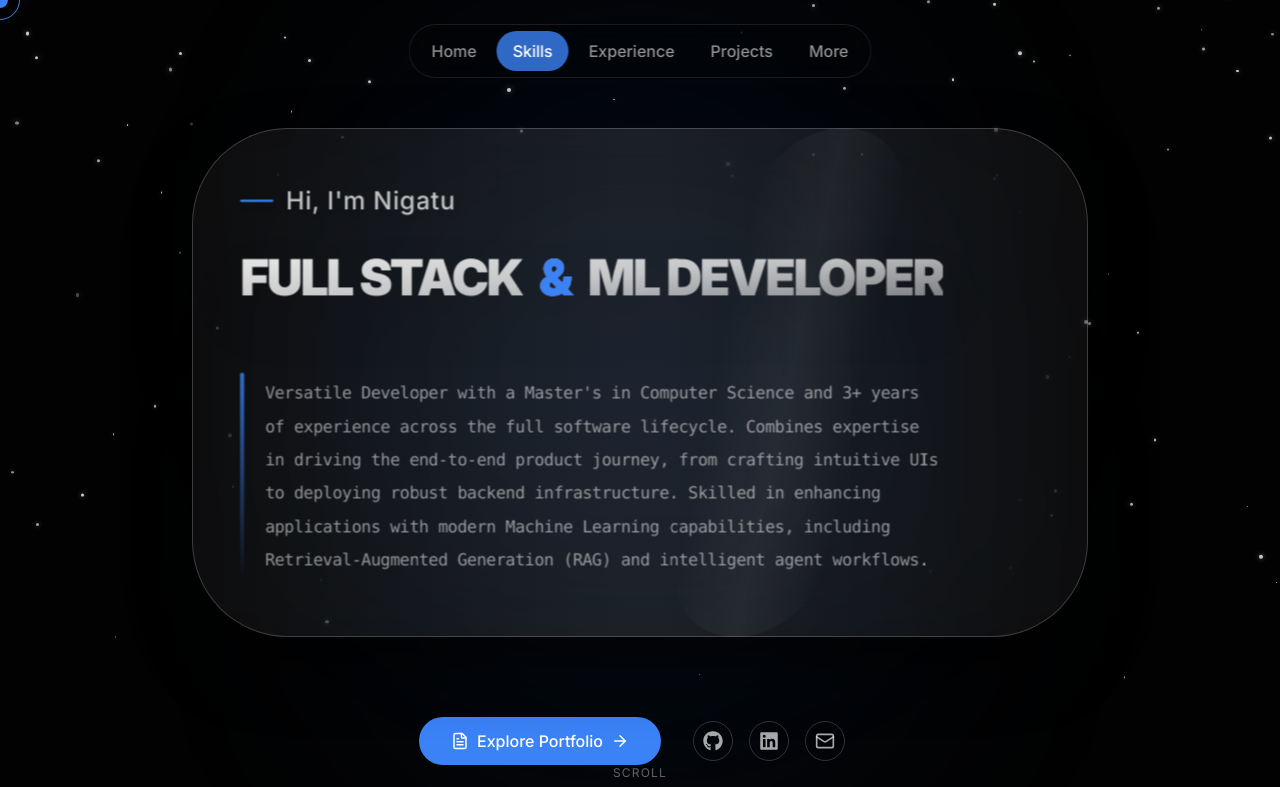
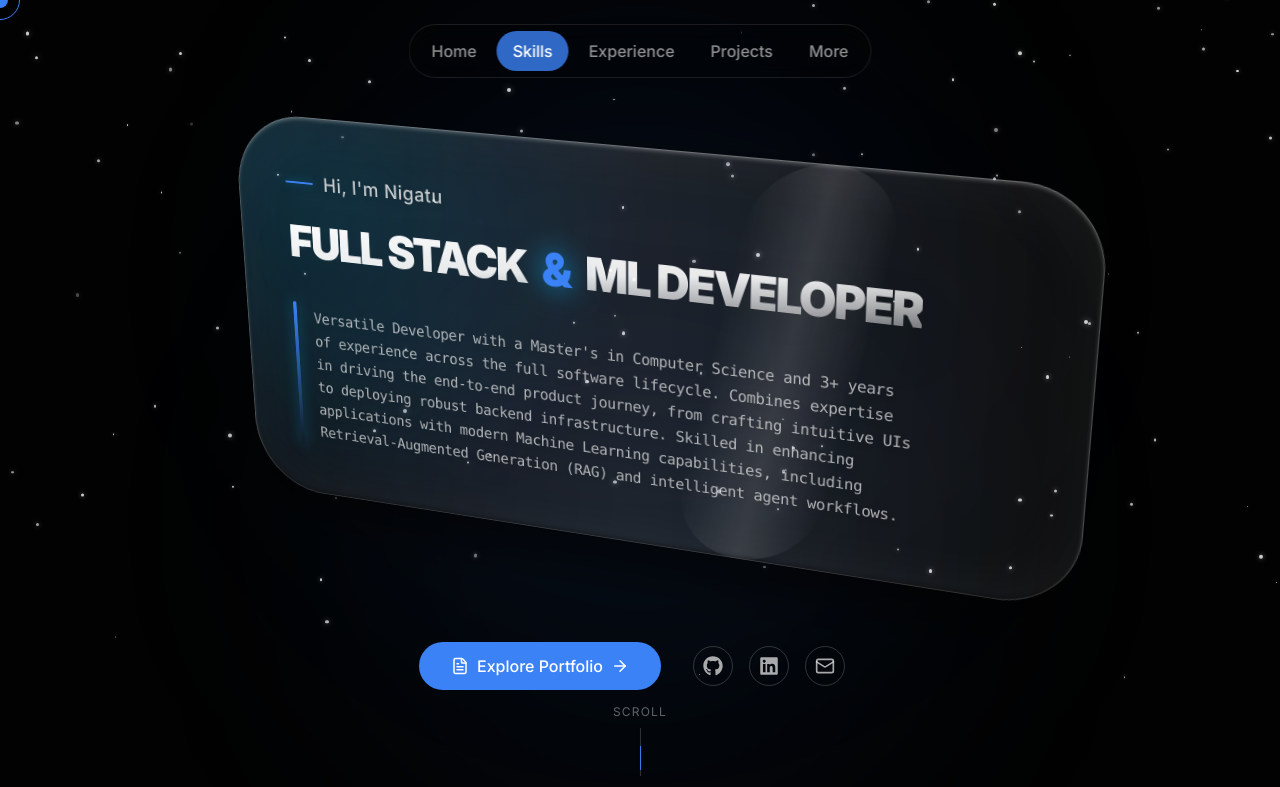
Before and after one commit to jeno1990/portifolio, a Next.js app: page / in a window 1280 px wide. Shown: the top 787 px of the page. Built offline with nearby package versions, Linux system fonts and the light colour scheme.

Commit message:
implement radial gradient hover effect and enhance Hero card glass-morphism styling

```diff
--- a/src/app/page.tsx
+++ b/src/app/page.tsx
@@ -1,6 +1,6 @@
 "use client";
 
-import { motion, useMotionValue, useSpring, useTransform } from "framer-motion";
+import { motion, useMotionValue, useSpring, useTransform, useMotionTemplate } from "framer-motion";
 import { ArrowRight, FileText, Mail } from "lucide-react";
 import { FaGithub, FaLinkedin } from "react-icons/fa";
 import { ExperienceSection } from "@/components/sections/ExperienceSection";
@@ -10,36 +10,44 @@ import { resumeData } from "@/data/resume";
 import Link from "next/link";
 
 function HeroText() {
-  const x = useMotionValue(0);
-  const y = useMotionValue(0);
+  const x = useMotionValue(-0.5);
+  const y = useMotionValue(0.5);
+
+  const mouseX = useMotionValue(0);
+  const mouseY = useMotionValue(0);
 
   const mouseXSpring = useSpring(x, { stiffness: 300, damping: 30 });
   const mouseYSpring = useSpring(y, { stiffness: 300, damping: 30 });
 
-  const rotateX = useTransform(mouseYSpring, [-0.5, 0.5], ["15deg", "-15deg"]);
-  const rotateY = useTransform(mouseXSpring, [-0.5, 0.5], ["-15deg", "15deg"]);
+  const rotateX = useTransform(mouseYSpring, [-0.5, 0.5], ["20deg", "-20deg"]);
+  const rotateY = useTransform(mouseXSpring, [-0.5, 0.5], ["-20deg", "20deg"]);
 
   const handleMouseMove = (e: React.MouseEvent<HTMLDivElement, MouseEvent>) => {
     const rect = e.currentTarget.getBoundingClientRect();
     const width = rect.width;
     const height = rect.height;
-    const mouseX = e.clientX - rect.left;
-    const mouseY = e.clientY - rect.top;
+    const clientX = e.clientX - rect.left;
+    const clientY = e.clientY - rect.top;
 
-    const xPct = mouseX / width - 0.5;
-    const yPct = mouseY / height - 0.5;
+    const xPct = clientX / width - 0.5;
+    const yPct = clientY / height - 0.5;
 
     x.set(xPct);
     y.set(yPct);
+
+    mouseX.set(clientX);
+    mouseY.set(clientY);
   };
 
   const handleMouseLeave = () => {
-    x.set(0);
-    y.set(0);
+    x.set(-0.5);
+    y.set(0.5);
   };
 
+  const background = useMotionTemplate`radial-gradient(600px circle at ${mouseX}px ${mouseY}px, rgba(14, 165, 233, 0.15), transparent 80%)`;
+
   return (
-    <div style={{ perspective: 1500 }} className="w-full flex justify-center relative z-10 my-8">
+    <div style={{ perspective: 2000 }} className="w-full flex justify-center relative z-10 my-8">
       <motion.div
         onMouseMove={handleMouseMove}
         onMouseLeave={handleMouseLeave}
@@ -53,35 +61,39 @@ function HeroText() {
         transition={{ duration: 1, ease: "easeOut" }}
         className="w-full max-w-4xl relative group cursor-default"
       >
-        {/* Cylinder Glass Background */}
-        <div
-          className="absolute inset-0 rounded-[4rem] md:rounded-[6rem] border border-white/20 bg-gradient-to-r from-white/5 via-white/10 to-white/5 backdrop-blur-2xl shadow-[0_30px_60px_rgba(0,0,0,0.6)] pointer-events-none"
+        <motion.div
+          className="absolute inset-0 rounded-[3rem] md:rounded-[5rem] pointer-events-none z-0"
+          style={{ background }}
         />
 
-        {/* Glass Reflections (Curvature effect) */}
-        <div className="absolute inset-y-0 left-1/4 w-1/4 bg-gradient-to-r from-transparent via-white/5 to-transparent skew-x-12 opacity-0 group-hover:opacity-100 transition-opacity duration-700 pointer-events-none rounded-[4rem] md:rounded-[6rem]" />
-        <div className="absolute inset-y-0 right-1/4 w-1/6 bg-gradient-to-l from-transparent via-white/10 to-transparent skew-x-[-12deg] opacity-50 rounded-[4rem] md:rounded-[6rem] pointer-events-none" />
+        <div
+          className="absolute inset-0 rounded-[3rem] md:rounded-[5rem] border border-white/20 bg-gradient-to-r from-white/5 via-white/10 to-white/5 backdrop-blur-3xl shadow-[inset_0_0_80px_rgba(255,255,255,0.05),0_30px_60px_rgba(0,0,0,0.6)] pointer-events-none"
+        />
 
-        {/* Content (Pushed forward in 3D space) */}
+        <div className="absolute inset-y-0 left-1/4 w-1/4 bg-gradient-to-r from-transparent via-white/10 to-transparent skew-x-12 opacity-0 group-hover:opacity-100 transition-opacity duration-700 pointer-events-none rounded-[3rem] md:rounded-[5rem] mix-blend-overlay" />
+        <div className="absolute inset-y-0 right-1/4 w-1/6 bg-gradient-to-l from-transparent via-white/20 to-transparent skew-x-[-12deg] opacity-60 rounded-[3rem] md:rounded-[5rem] pointer-events-none mix-blend-overlay" />
+
+        <div className="absolute inset-0 rounded-[3rem] md:rounded-[5rem] shadow-[inset_0_2px_4px_rgba(255,255,255,0.3),inset_0_-2px_4px_rgba(0,0,0,0.5)] pointer-events-none" />
+
         <div
-          className="relative z-10 space-y-6 p-10 md:p-16 flex flex-col items-start text-left"
-          style={{ transform: "translateZ(60px)" }}
+          className="relative z-10 space-y-5 p-8 md:p-14 flex flex-col items-start text-left"
+          style={{ transform: "translateZ(80px)" }}
         >
-          <h2 className="text-xl md:text-2xl text-foreground/80 font-medium tracking-wide drop-shadow-md flex items-center gap-3">
-            <span className="w-8 h-[2px] bg-primary rounded-full"></span>
+          <h2 className="text-lg md:text-xl text-foreground/80 font-medium tracking-wide drop-shadow-md flex items-center gap-3">
+            <span className="w-8 h-[2px] bg-primary rounded-full shadow-[0_0_10px_rgba(14,165,233,0.5)]"></span>
             Hi, I&apos;m Nigatu
           </h2>
-          <h1 className="text-3xl md:text-4xl lg:text-5xl font-black uppercase tracking-tighter text-transparent bg-clip-text bg-gradient-to-br from-foreground via-foreground/80 to-foreground/40 py-2 drop-shadow-2xl leading-[1.1]">
+          <h1 className="text-2xl md:text-4xl lg:text-5xl font-black uppercase tracking-tighter text-transparent bg-clip-text bg-gradient-to-br from-white via-white/90 to-white/30 py-1 drop-shadow-2xl leading-[1.1]">
             {resumeData.personalInfo.title.split('&').map((part, i, arr) => (
               <span key={i}>
                 {part.trim()}
-                {i < arr.length - 1 && <span className="text-primary block md:inline md:mx-4">&</span>}
+                {i < arr.length - 1 && <span className="text-primary block md:inline md:mx-4 drop-shadow-[0_0_15px_rgba(14,165,233,0.8)]">&</span>}
               </span>
             ))}
           </h1>
-          <div className="relative mt-8">
-            <div className="absolute left-0 top-0 bottom-0 w-1 bg-gradient-to-b from-primary/80 to-transparent rounded-full"></div>
-            <p className="text-sm md:text-base text-foreground/60 max-w-2xl font-mono leading-loose pl-6 py-1 tracking-tight">
+          <div className="relative mt-4">
+            <div className="absolute left-0 top-0 bottom-0 w-1 bg-gradient-to-b from-primary to-transparent rounded-full shadow-[0_0_15px_rgba(14,165,233,0.5)]"></div>
+            <p className="text-sm md:text-base text-foreground/70 max-w-2xl font-mono leading-relaxed pl-6 py-1 tracking-tight drop-shadow-md">
               {resumeData.personalInfo.summary}
             </p>
           </div>
```
